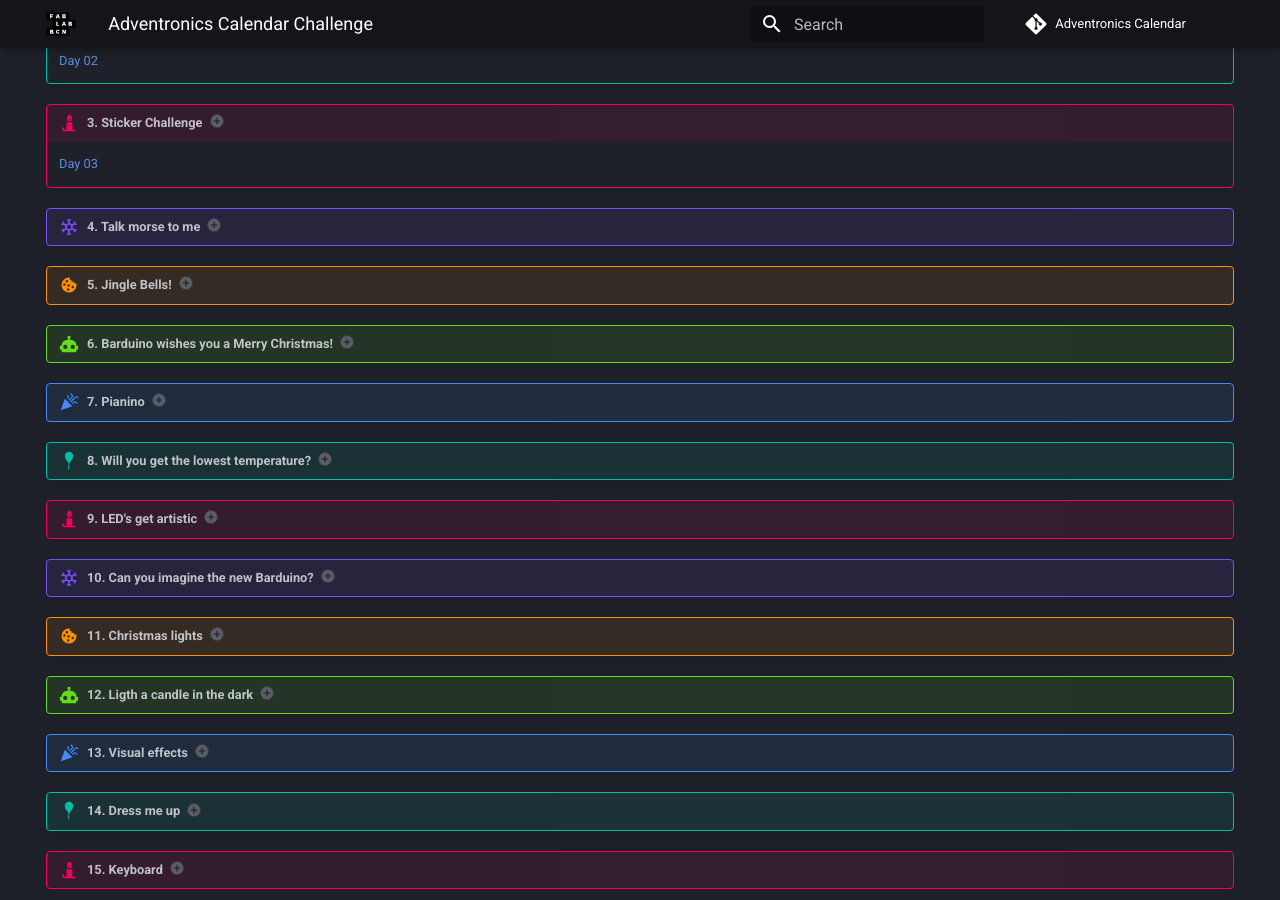
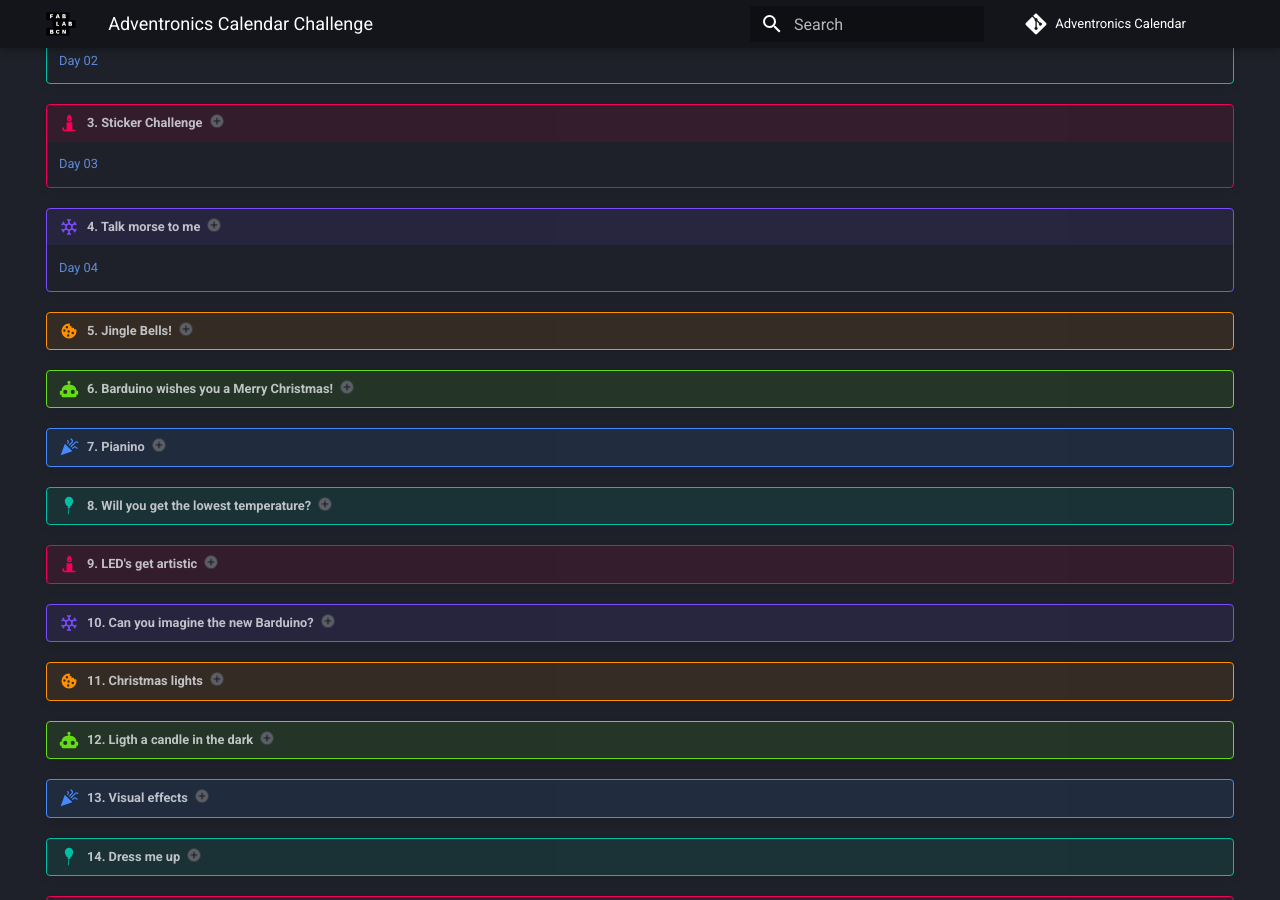
Before and after one commit to fablabbcn/ruractive-tot, an MkDocs documentation site: the page built from docs/index.md, in a window 1280 px wide and 900 px high, scrolled down 331 px. Built offline with MkDocs 1.6.1 and Material for MkDocs 9.7.7, drawn with Linux system fonts in a browser that asks for light colours; emoji names are drawn with the system emoji font; comment, search, counter and statistics services are not loaded.

Commit message:
day04 index

```diff
--- a/docs/index.md
+++ b/docs/index.md
@@ -19,6 +19,7 @@
 1. Let's see your graphic design skills
 
 !!! example annotate "4. Talk morse to me (1)"
+    [Day 04](solutions/04/04.md)
 1. -... .- .-. -.. ..- .. -. ---
 
 !!! warning annotate "5. Jingle Bells! (1)"
--- a/mkdocs.yml
+++ b/mkdocs.yml
@@ -16,6 +16,7 @@
     - Day 1: solutions/01/01.md
     - Day 2: solutions/02/02.md
     - Day 3: solutions/03/03.md
+    - Day 4: solutions/04/04.md
   - Solution template:
     - template.md
 
```
